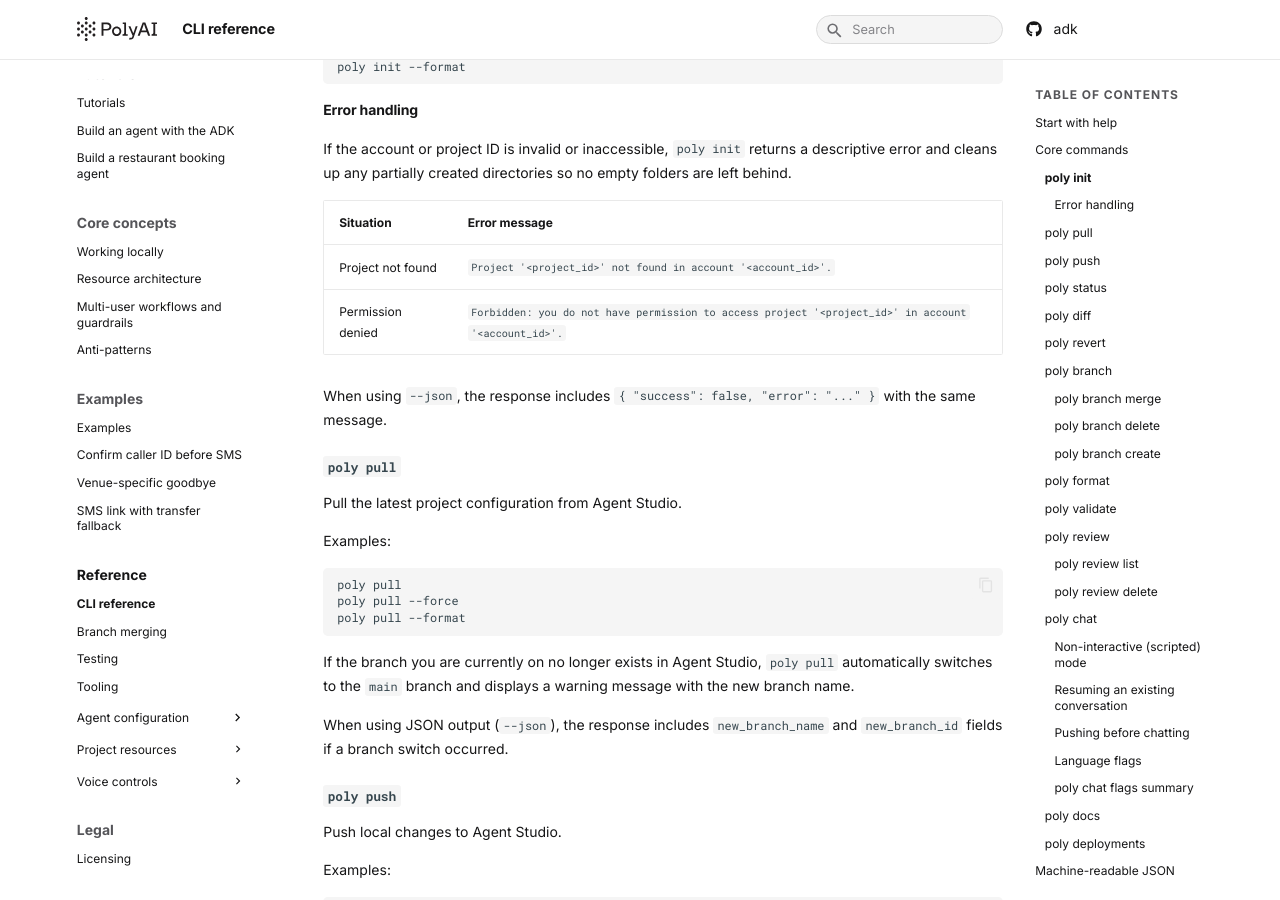
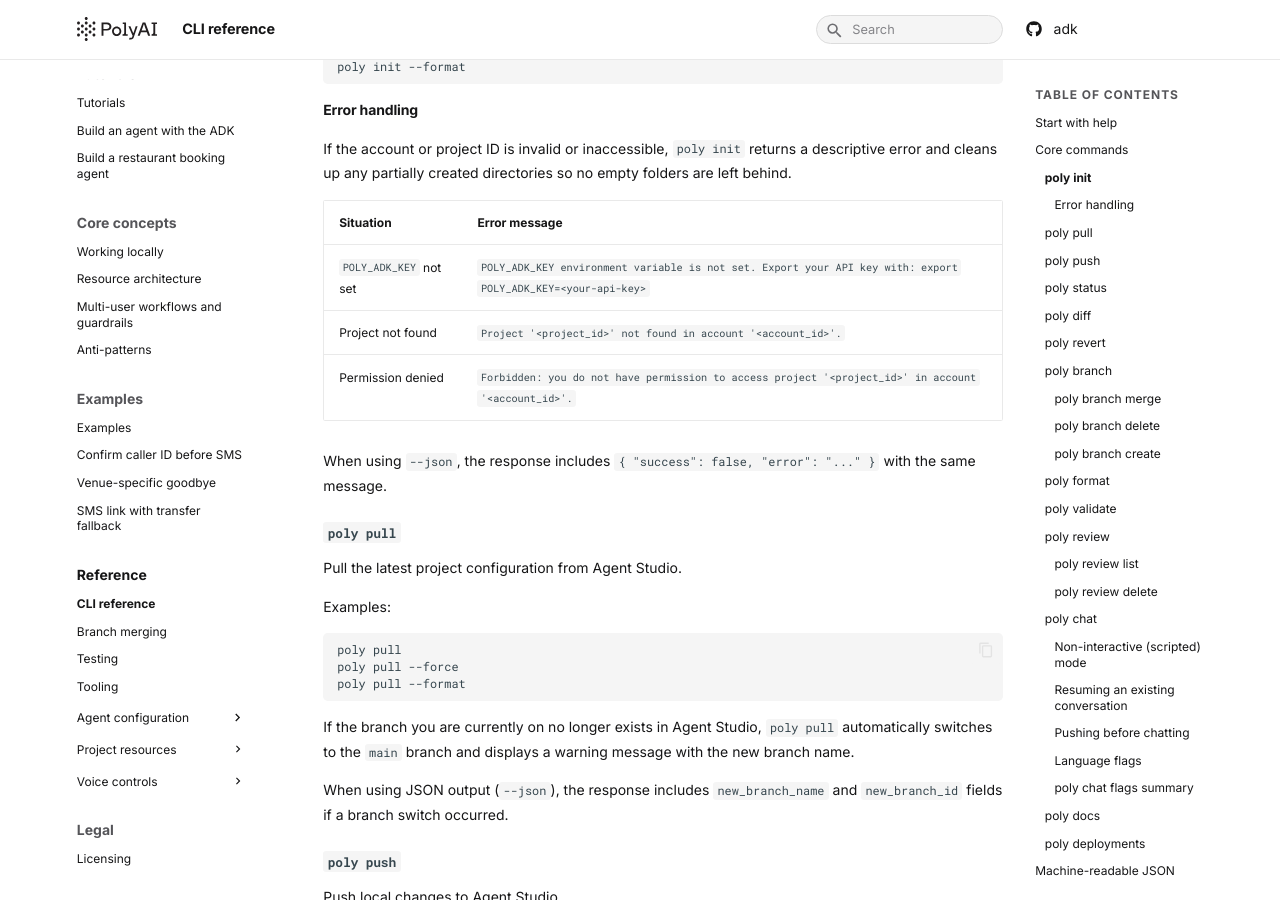
Before and after one commit to polyai/adk, an MkDocs documentation site: the page built from docs/docs/reference/cli.md, in a window 1280 px wide and 900 px high, scrolled down 1264 px. Built offline with MkDocs 1.6.1 and Material for MkDocs 9.7.7, drawn with Linux system fonts in a browser that asks for light colours.

Commit message:
docs: [small docs update] show clear error when POLY_ADK_KEY is not set  (#124)
## Summary

PR #110 (very small change)

## Motivation

<!-- Why is this change needed? Link to an issue if applicable. -->

Closes #<!-- issue number -->

## Changes

<!-- Bullet list of the key changes. Focus on *what* changed, not *how*.
-->

-

## Test strategy

<!-- How did you verify this works? Check all that apply. -->

- [ ] Added/updated unit tests
- [ ] Manual CLI testing (`poly <command>`)
- [ ] Tested against a live Agent Studio project
- [x] N/A (docs, config, or trivial change)

## Checklist

- [ ] `ruff check .` and `ruff format --check .` pass
- [ ] `pytest` passes
- [x] No breaking changes to the `poly` CLI interface (or migration path
documented)
- [x] Commit messages follow [conventional
commits](https://www.conventionalcommits.org/)

## Screenshots / Logs

<!-- Optional: paste terminal output, screenshots, or before/after diffs
if helpful. -->

---------

Co-authored-by: github-actions[bot] <github-actions[bot]@users.noreply.github.com>

```diff
--- a/docs/docs/reference/cli.md
+++ b/docs/docs/reference/cli.md
@@ -67,6 +67,7 @@ If the account or project ID is invalid or inaccessible, `poly init` returns a d
 
 | Situation | Error message |
 |---|---|
+| `POLY_ADK_KEY` not set | `POLY_ADK_KEY environment variable is not set. Export your API key with: export POLY_ADK_KEY=<your-api-key>` |
 | Project not found | `Project '<project_id>' not found in account '<account_id>'.` |
 | Permission denied | `Forbidden: you do not have permission to access project '<project_id>' in account '<account_id>'.` |
 
```
